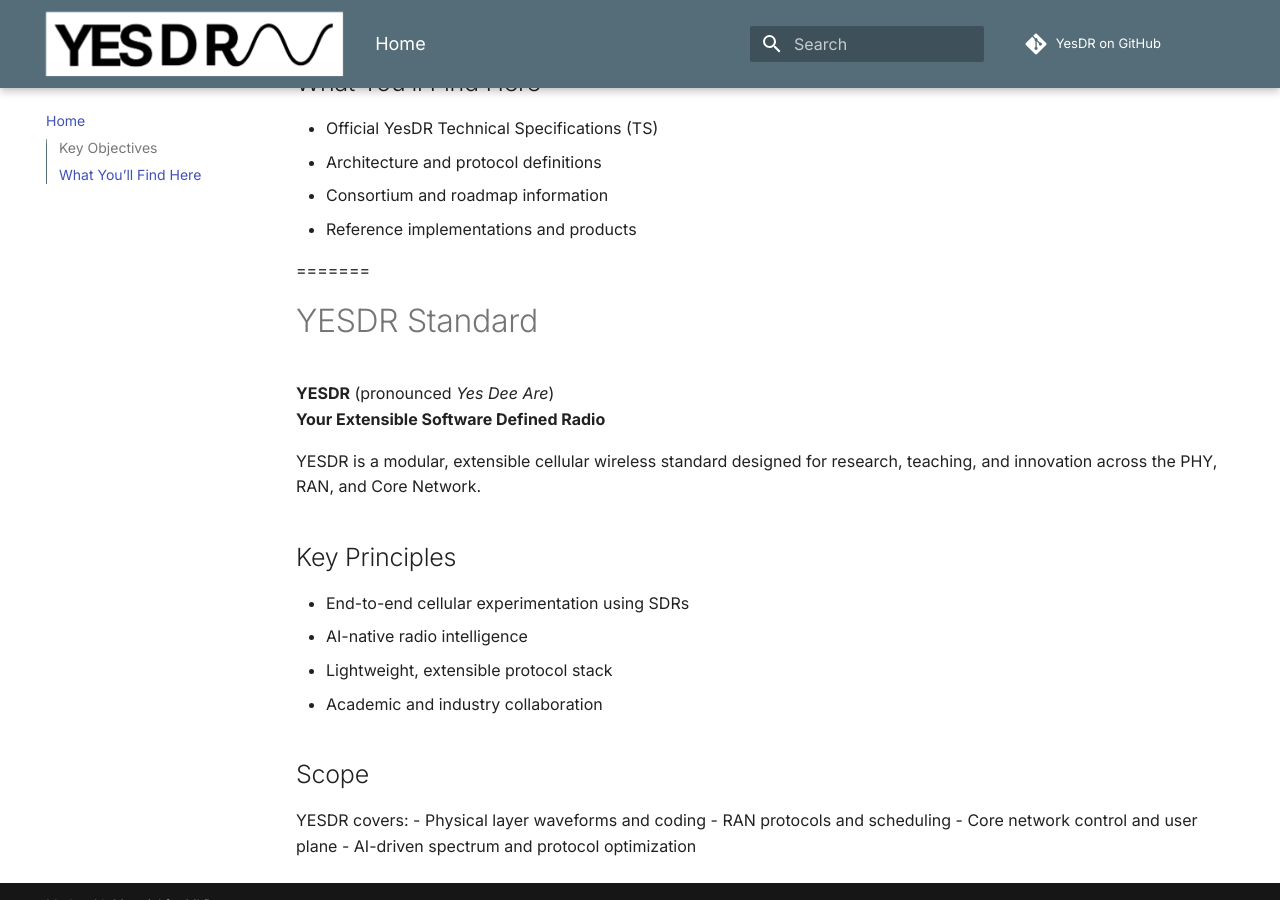
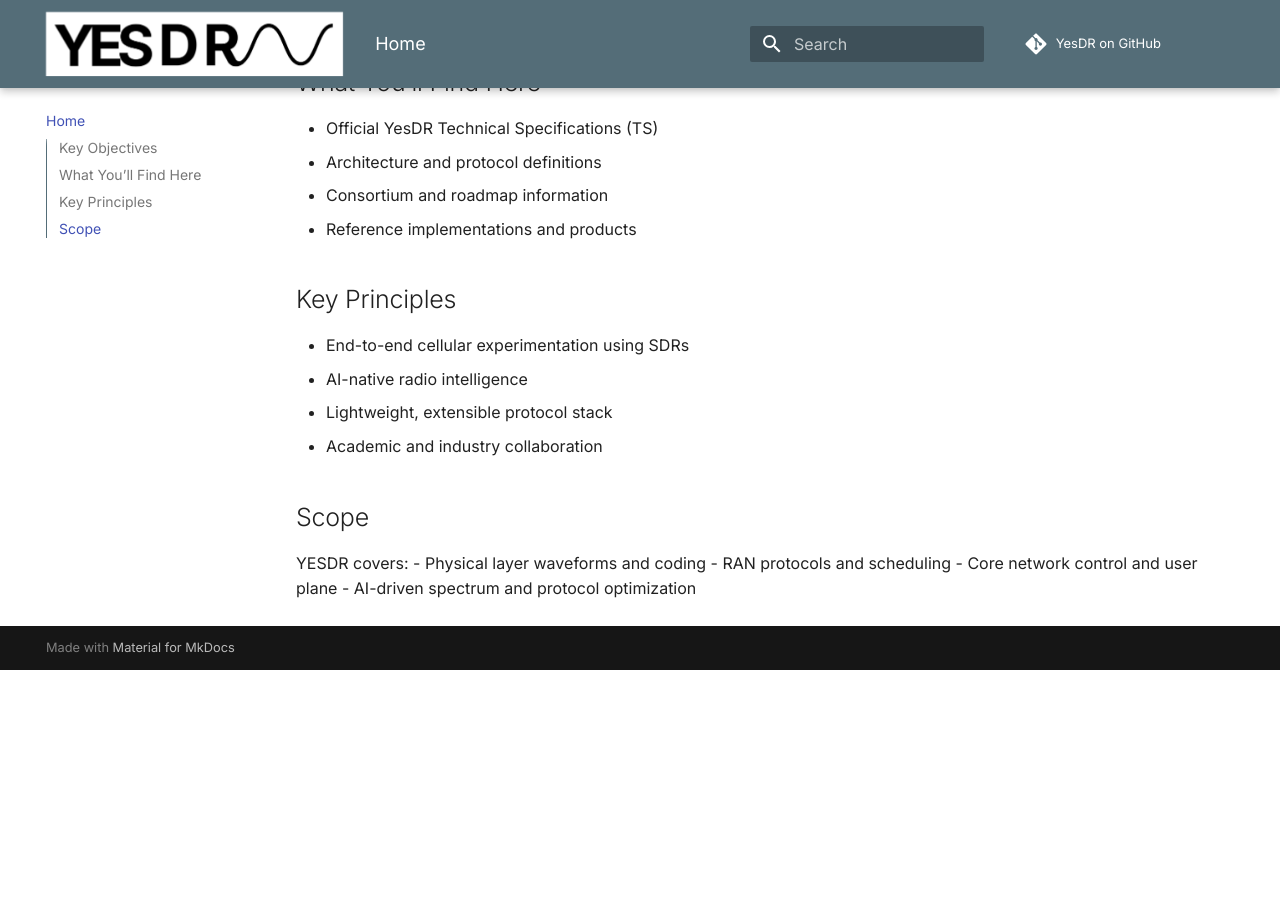
Before and after one commit to chandharlabs/yesdr-standard, an MkDocs documentation site: the page built from docs/index.md, in a window 1280 px wide and 900 px high, scrolled down 821 px. Built offline with MkDocs 1.6.1 and Material for MkDocs 9.7.7, drawn with Linux system fonts in a browser that asks for light colours; comment, search, counter and statistics services are not loaded; after the commit the page ends 1491 px from its top, so only the background shows below that.

Commit message:
Update index.md

```diff
--- a/docs/index.md
+++ b/docs/index.md
@@ -28,15 +28,6 @@ with native support for AI-driven radio intelligence.
 - Consortium and roadmap information
 - Reference implementations and products
 
-=======
-# YESDR Standard
-
-**YESDR** (pronounced *Yes Dee Are*)
-**Your Extensible Software Defined Radio**
-
-YESDR is a modular, extensible cellular wireless standard designed for
-research, teaching, and innovation across the PHY, RAN, and Core Network.
-
 ## Key Principles
 - End-to-end cellular experimentation using SDRs
 - AI-native radio intelligence
```
